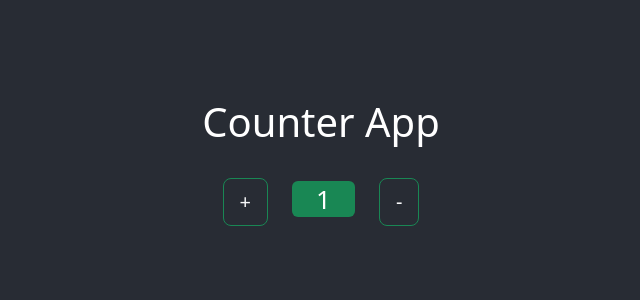
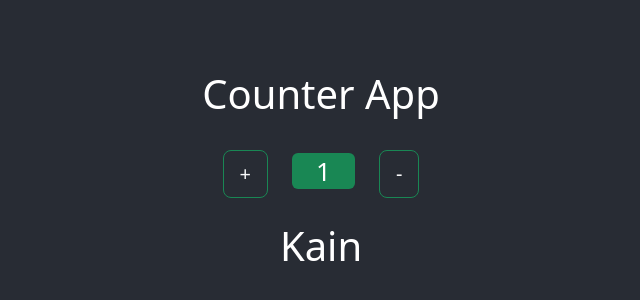
Before and after one commit to harsh-kain/codespaces-react, a React (Create React App) app: page / in a window 1280 px wide. Shown: the part 226-526 px from the top of the page, without its empty margins (319-959 px from the left). Built offline with nearby package versions, Linux system fonts and the light colour scheme.

Commit message:
adding a h1 in the app componens

```diff
--- a/src/App.js
+++ b/src/App.js
@@ -34,7 +34,7 @@ const App = () => {
       {/* <App_1/> */}
 
       <Counter/>
-
+        <h1>Kain</h1>
     </div>
   );
 }
```
